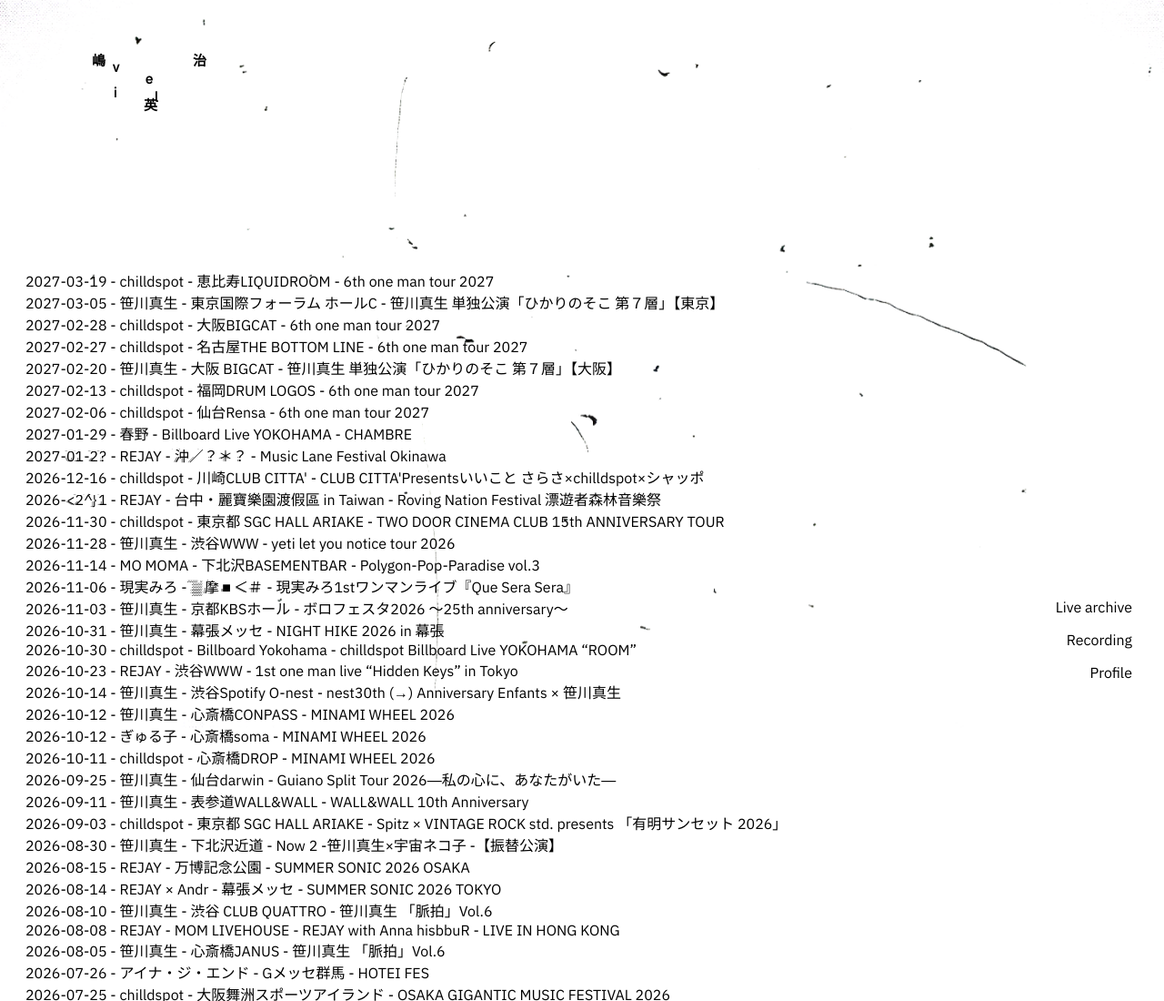
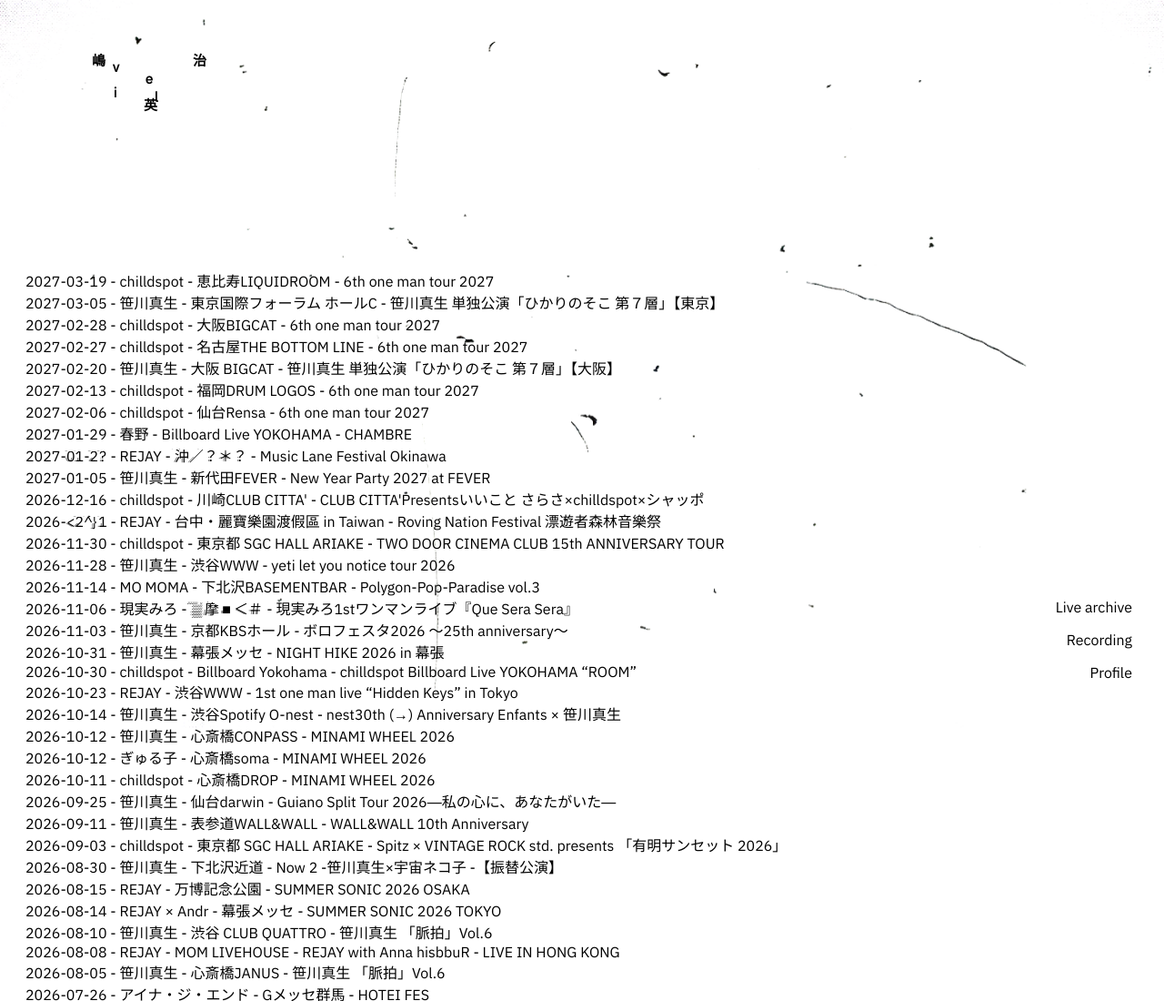
Before and after one commit to eijishima/HP, a plain HTML site: page live.html in a window 1280 px wide. Shown: the top 1100 px of the page at 91% size. Drawn offline with Linux system fonts and the light colour scheme.

Commit message:
Add Sasakawa Mao 2027-01-05 FEVER live

```diff
--- a/live.html
+++ b/live.html
@@ -192,6 +192,7 @@ a {
 { date: "2027-02-06", artist: "chilldspot", place: "仙台Rensa", title: "6th one man tour 2027", url: "https://chilldspot.jp/live_information/detail/44202" },
 { date: "2027-01-29", artist: "春野", place: "Billboard Live YOKOHAMA", title: "CHAMBRE", url: "https://www.billboard-live.com/yokohama/show?event_id=ev-21733" },
 { date: "2027-?01-22", artist: "REJAY", place: "?沖縄？？？", title: "Music Lane Festival Okinawa", url: "https://www.musiclanefestival.com/" },
+{ date: "2027-01-05", artist: "笹川真生", place: "新代田FEVER", title: "New Year Party 2027 at FEVER", url: "https://livepocket.jp/e/newyearparty_2027" },
 { date: "2026-12-16", artist: "chilldspot", place: "川崎CLUB CITTA'", title: "CLUB CITTA'Presentsいいこと さらさ×chilldspot×シャッポ", url: "https://clubcitta.co.jp/schedule/1771" },
 { date: "2026-?12-11", artist: "REJAY", place: "台中・麗寶樂園渡假區 in Taiwan", title: "Roving Nation Festival 漂遊者森林音樂祭", url: "https://rovation.co/" },
 { date: "2026-11-30", artist: "chilldspot", place: "東京都 SGC HALL ARIAKE", title: "TWO DOOR CINEMA CLUB 15th ANNIVERSARY TOUR", url: "https://www.creativeman.co.jp/event/two-door-cinema-club_2026/" },
```
